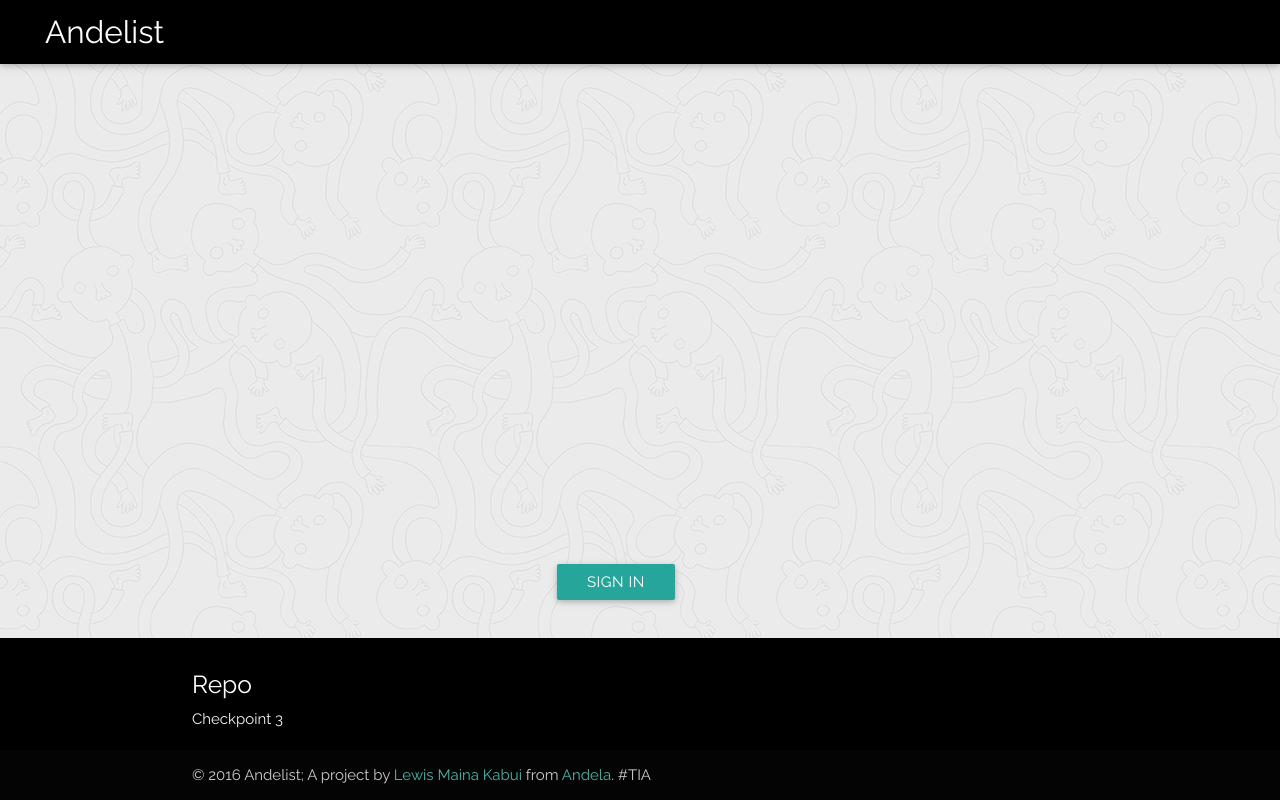
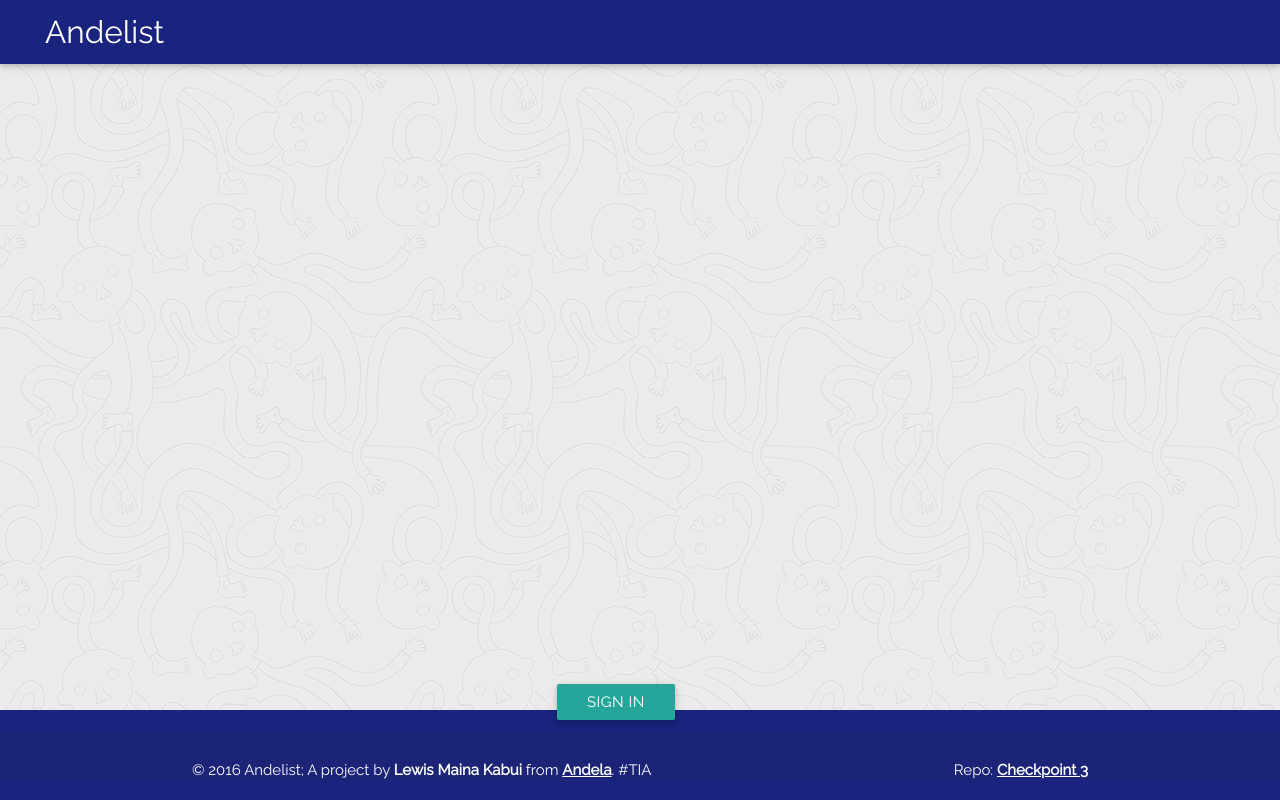
Before and after one commit to lewisemm/checkpoint3, a Django app: template public/templates/base/base.html in a window 1280 px wide. Run offline with Django 3.2, Linux system fonts and the light colour scheme; the template is opened without the code that fills it, so the values that code supplies are empty; some libraries are stand-ins or nearby versions.

Commit message:
(chore) Change app theme

```diff
--- a/public/static/css/base.css
+++ b/public/static/css/base.css
@@ -10,7 +10,7 @@ body {
 
 #index {
 	position: relative;
-	min-height: 70%;
+	min-height: 91%;
     background: url('../images/bucketlist.jpg') no-repeat;
 	background-size: 100% 100%;
 }
@@ -22,7 +22,7 @@ main {
 #show_bucketlists,
 #signup_button {
 	 position: absolute;
-	 bottom: 25%;
+	 bottom: 10%;
 	 left: 43.5%;
 }
 
@@ -42,5 +42,12 @@ footer.page-footer {
 }
 
 .footer_refs {
-	color: #4db6ac;
+	/*color: #4db6ac;*/
+	color: #ffffff;
+	text-decoration: underline;
+	font-weight: bold;
 }
+
+footer.page-footer {
+	padding-bottom: 20px;
+}
--- a/public/static/css/login.css
+++ b/public/static/css/login.css
@@ -4,7 +4,7 @@
 
 .userFormStyleDiv {
 	padding: 1em;
-	margin-left: 4em;
+	margin-left: 1em;
 }
 
 #login_row_div {
@@ -12,9 +12,23 @@
 }
 
 #master_div {
-	margin: 10em;
+	margin: 2em 10em 10em 10em;
 }
 
 .tabs .indicator {
 	background-color: #4db6ac;
 }
+
+#login_home_text {
+	margin-left: 1em;
+	font-size: 2em;
+	font-weight: bold;
+	cursor: pointer;
+	color: #000000;
+}
+
+#home_logo_div {
+	margin-top: 6em;
+	margin-left: 36em;
+	margin-bottom: 2em;
+}
--- a/public/static/views/login.html
+++ b/public/static/views/login.html
@@ -6,6 +6,9 @@
   });
 </script>
 <div id="login_parent_div" class="row">
+	<div id="home_logo_div" class="col s12">
+		<a href="#/" id="login_home_text">Andelist</a>
+	</div>
 	<div id="master_div" class="col s12 white z-depth-2" style="padding: 0; width: 40em; margin-left: 22em;">
 		<div class="row" style="width: 40em; padding: 0;">
 			<div class="col s12 white">
--- a/public/templates/base/base.html
+++ b/public/templates/base/base.html
@@ -36,12 +36,12 @@
 	<link rel="stylesheet" href="{% static 'css/bucketlist_details.css' %}">
 	<link rel="stylesheet" href="{% static 'css/item_edit.css' %}">
 	<link rel="stylesheet" href="{% static 'bower_components/sweetalert/dist/sweetalert.css' %}">
-	<title>Bucketlist API</title>
+	<title>Andelist</title>
 </head>
 <body ng-app="BucketlistApp" ng-controller="DefaultController">
 	<header ng-hide="loginPage">
 		<div class="navbar-fixed">
-			<nav class="black">
+			<nav class="indigo darken-4">
 				<div class="nav-wrapper">
 					<div style="margin-left: 3em;">
 						<a href="#/" class="brand-logo">Andelist</a>
@@ -58,19 +58,21 @@
 
 	<main ng-view>
 	</main>
-	<footer class="page-footer black" ng-hide="loginPage">
-		<div class="container">
+	<footer class="page-footer indigo darken-4" ng-hide="loginPage">
+		<!-- <div class="container">
 			<div class="row">
 				<div class="col s6">
-					<h5 class="white-text">Repo</h5>
-					<a href="https://github.com/andela-lkabui/checkpoint3" class="grey-text text-lighten-4">Checkpoint 3</a>
+					<p class="white-text">Repo: </p><a class="footer_refs" href="https://github.com/andela-lkabui/checkpoint3">Checkpoint 3</a>
+				</div>
+				<div class="col s6">
+					<p class="white-text">Repo: </p><a class="footer_refs" href="https://github.com/andela-lkabui/checkpoint3">Checkpoint 3</a>
 				</div>
 			</div>
-		</div>
+		</div> -->
 		<div class="footer-copyright">
 			<div class="container">
-			© 2016 Andelist; A project by <span class="footer_refs">Lewis Maina Kabui</span> from <a class="footer_refs" href="http://www.andela.com">Andela</a>. #TIA
-
+				<p class="white-text left">© 2016 Andelist; A project by <span style="font-weight: bold;">Lewis Maina Kabui</span> from <a class="footer_refs" href="http://www.andela.com">Andela</a>. #TIA</p>
+				<p class="white-text right">Repo: <a class="footer_refs" href="https://github.com/andela-lkabui/checkpoint3">Checkpoint 3</a></p>
 			</div>
 		</div>
 	</footer>
```
Also changed, not shown: public/static/images/bucketlist.jpg.
